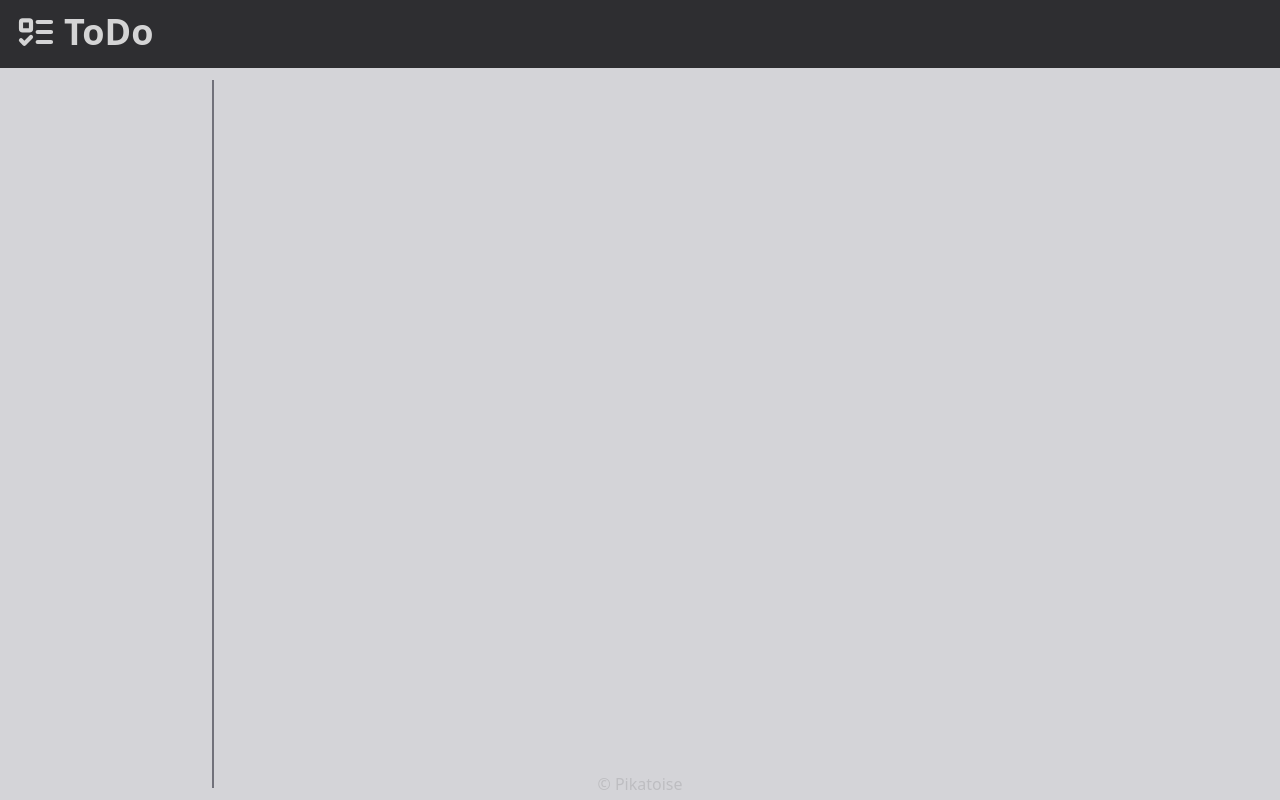
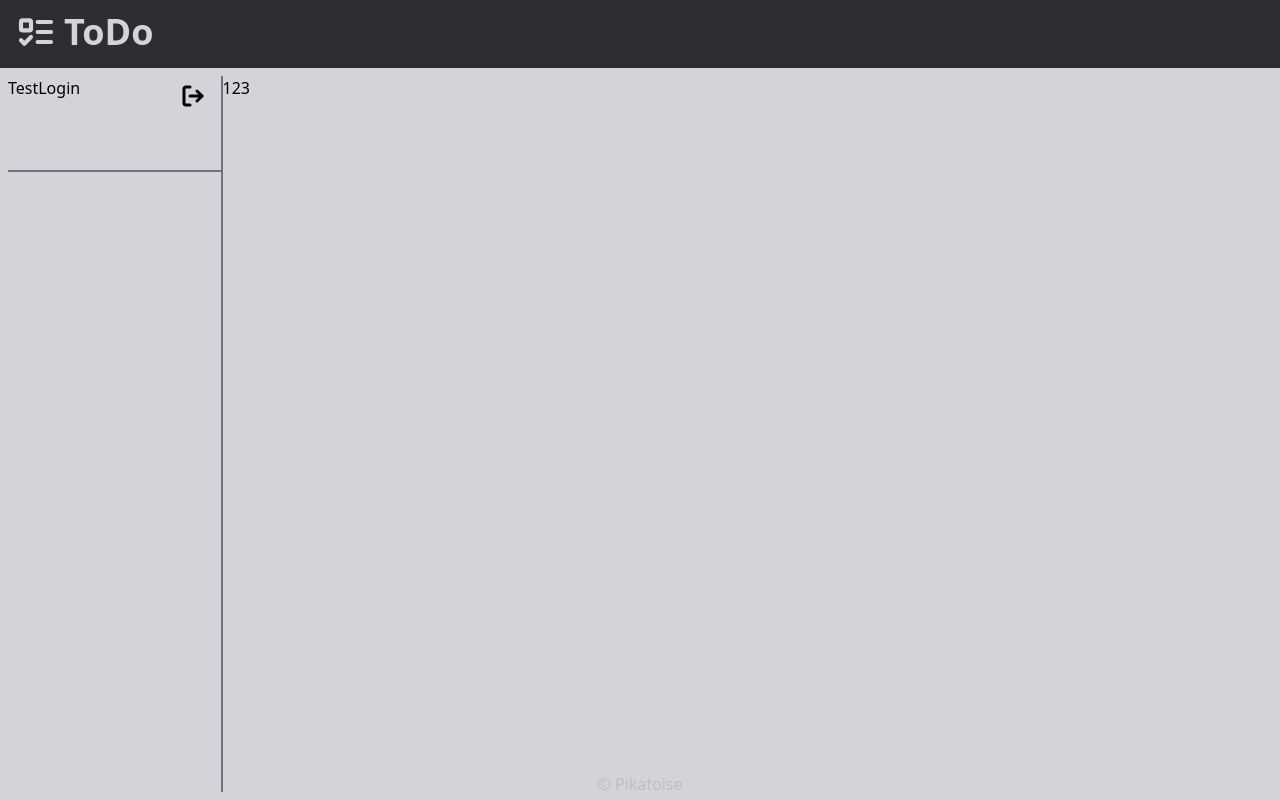
Before and after one commit to Pikatoise/ToDoWeb, a React (Vite) app in the folder Frontend/ToDo.React/: page / in a window 1280 px wide. Built offline with nearby package versions, Linux system fonts and the light colour scheme.

Commit message:
Add Separator component, init SidePanel,BurgerMenu

```diff
--- a/Frontend/ToDo.React/src/components/Container/Container.tsx
+++ b/Frontend/ToDo.React/src/components/Container/Container.tsx
@@ -1,18 +1,19 @@
 import { FC, PropsWithChildren } from 'react';
 
 export enum Padding {
-    Small = "m-2",
-    Medium = "m-5",
-    Large = "m-10",
+    Small = "p-2",
+    Medium = "p-6",
+    Large = "p-10",
 }
 
 interface ContainerProps {
     padding: Padding;
+    className?: string | undefined;
 }
 
-export const Container: FC<PropsWithChildren<ContainerProps>> = ({ padding, children }) => {
+export const Container: FC<PropsWithChildren<ContainerProps>> = ({ padding, children, className }) => {
     return (
-        <div className={padding}>
+        <div className={[padding, "min-h-full min-w-full", className].join(' ')}>
             {children}
         </div>
     );
--- /dev/null
+++ b/Frontend/ToDo.React/src/components/Separator/Separator.tsx
@@ -0,0 +1,26 @@
+import React, { FC } from 'react';
+
+export enum Orientation {
+    Vertical = "min-h-max border-e-2",
+    Horizontal = "min-w-max border-b-2"
+}
+
+interface SeparatorProps {
+    orientation: Orientation,
+    color?: string,
+    margin?: number;
+}
+
+const Separator: FC<SeparatorProps> = ({ orientation, color = "border-zinc-500", margin = 0, ...props }) => {
+    const styles = [
+        orientation,
+        orientation === Orientation.Horizontal ? `mx-${margin}` : `my-${margin}`,
+        color
+    ].join(' ');
+
+    return (
+        <div className={styles} />
+    );
+};
+
+export default Separator;
--- /dev/null
+++ b/Frontend/ToDo.React/src/components/SidePanel/SidePanel.tsx
@@ -0,0 +1,30 @@
+import React from 'react';
+import BurgerMenu from "../BurgerMenu/BurgerMenu";
+import { Button } from "../ui/button";
+import { LogOut } from "lucide-react";
+import Separator, { Orientation } from "../Separator/Separator";
+import { useAuth } from "@/hooks/useAuth";
+
+const SidePanel = () => {
+    const auth = useAuth();
+
+    return (
+        <BurgerMenu>
+            <div className="flex flex-col justify-between h-24">
+                <div className="flex justify-between">
+                    <div className="inline">
+                        {auth?.user?.Login}
+                    </div>
+
+                    <Button className="bg-transparent">
+                        <LogOut color="#000" strokeWidth={3} />
+                    </Button>
+                </div>
+
+                <Separator orientation={Orientation.Horizontal} margin={2} />
+            </div>
+        </BurgerMenu>
+    );
+};
+
+export default SidePanel;
--- a/Frontend/ToDo.React/src/pages/HomePage.tsx
+++ b/Frontend/ToDo.React/src/pages/HomePage.tsx
@@ -4,20 +4,23 @@ import { useNavigate } from "react-router-dom";
 import { FC } from 'react';
 import { Container, Padding } from "@/components/Container/Container";
 import BurgerMenu from "@/components/BurgerMenu/BurgerMenu";
+import Separator, { Orientation } from "@/components/Separator/Separator";
+import { LogOut } from "lucide-react";
+import SidePanel from "@/components/SidePanel/SidePanel";
 
 export const HomePage: FC = () => {
     const auth = useAuth();
     const navigate = useNavigate();
 
     return (
-        <div className="flex flex-row min-h-full min-w-full">
-            <BurgerMenu>
+        <Container padding={Padding.Small} className="flex flex-row">
+            <SidePanel />
 
-            </BurgerMenu>
+            <Separator orientation={Orientation.Vertical} />
 
             <div className="w-full min-h-full">
-
+                123
             </div>
-        </div>
+        </Container>
     );
 };
--- a/Frontend/ToDo.React/src/styles/BurgerMenu.module.css
+++ b/Frontend/ToDo.React/src/styles/BurgerMenu.module.css
@@ -1,3 +1,8 @@
+@tailwind base;
+@tailwind components;
+@tailwind utilities;
+
 .mainContainer {
-	@apply w-64 min-h-full my-3 border-e-2 border-zinc-500;
+    /* @apply md:w-64 md:min-h-full */
+    @apply w-64 min-h-full
 }
```
Also changed, not shown: Frontend/ToDo.React/src/styles/SidePanel.module.css (added).
